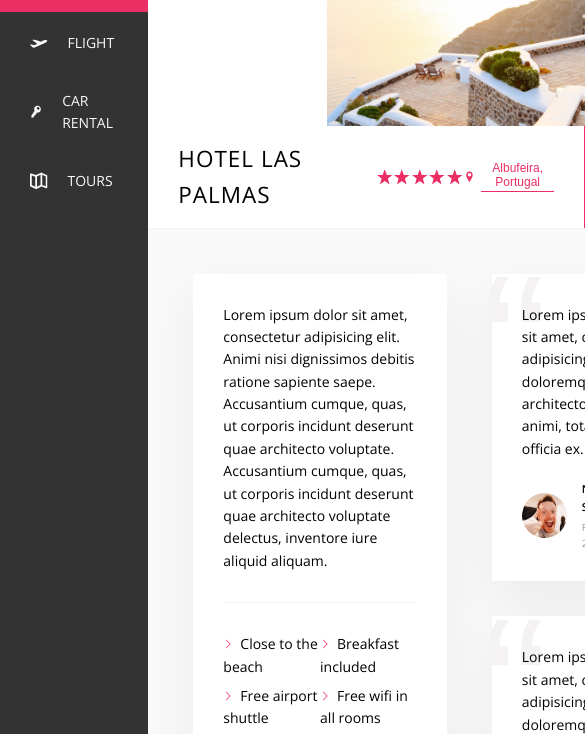
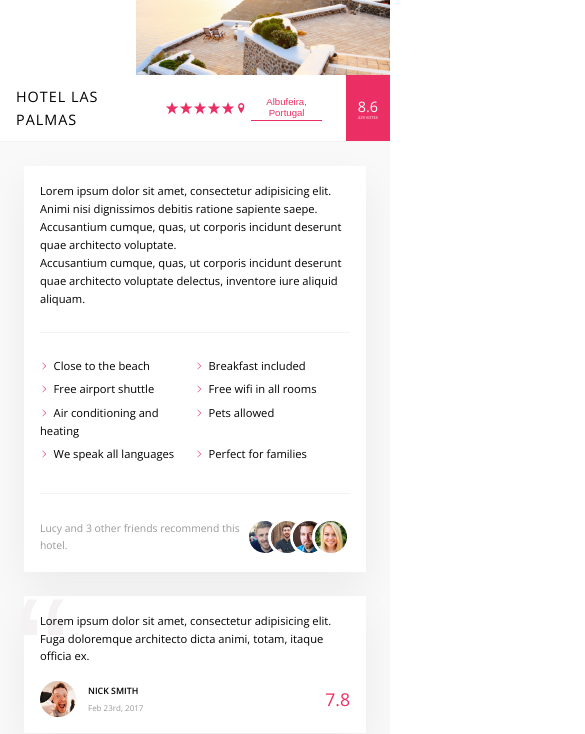
Before and after one commit to ahmed-s-fatahallah/trillo, a website: page index.html in a window 390 px wide. Shown: the part 225-959 px from the top of the page, 585 px wide, since content can reach past the window. Drawn offline with nearby package versions, Linux system fonts and the light colour scheme; files that its build step writes are made by us from their sources.

Commit message:
feat: Implement media queries for smaller screens

```diff
--- a/sass/base.scss
+++ b/sass/base.scss
@@ -20,6 +20,12 @@
   --line: 1px solid var(--color-grey-light-2);
 }
 
+$bp-largest: 75em; //1200px
+$bp-large: 68.75em; //1100px
+$bp-medium: 56.25em; //900px
+$bp-small: 37.5em; //600px
+$bp-smallest: 31.25em; //500px
+
 *,
 *::after,
 *::before {
@@ -30,7 +36,11 @@
 
 html {
   box-sizing: border-box;
-  font-size: 62.5%; //1rem==10px
+  font-size: 62.5%; //1rem = 10px
+
+  @media only screen and (max-width: $bp-large) {
+    font-size: 50%;
+  }
 }
 
 body {
--- a/sass/components.scss
+++ b/sass/components.scss
@@ -14,6 +14,13 @@
   display: flex;
   align-items: center;
   justify-content: center;
+
+  @media only screen and (max-width: $bp-smallest) {
+    order: 1;
+    flex: 0 0 100%;
+    background-color: var(--color-grey-light-2);
+  }
+
   &__input {
     font-family: inherit;
     font-size: inherit;
@@ -131,8 +138,17 @@
   flex-direction: column;
   gap: 0.5rem;
 
+  @media only screen and (max-width: $bp-medium) {
+    flex-direction: row;
+    margin: 0;
+  }
+
   &__item {
     position: relative;
+
+    @media only screen and (max-width: $bp-medium) {
+      flex: 1;
+    }
   }
 
   &__item::before {
@@ -170,6 +186,16 @@
 
     position: relative;
     z-index: 10;
+
+    @media only screen and (max-width: $bp-medium) {
+      justify-content: center;
+      padding: 2rem;
+    }
+
+    @media only screen and (max-width: $bp-small) {
+      flex-direction: column;
+      padding: 1.5rem 0.5rem;
+    }
   }
 
   &__icon {
@@ -178,6 +204,13 @@
 
     margin-right: 2rem;
     fill: currentColor;
+
+    @media only screen and (max-width: $bp-small) {
+      margin-right: 0;
+      width: 1.5rem;
+      height: 1.5rem;
+      margin-bottom: 0.7rem;
+    }
   }
 }
 
@@ -188,6 +221,10 @@
   text-align: center;
   padding: 2.5rem;
   color: var(--color-grey-light-4);
+
+  @media only screen and (max-width: $bp-medium) {
+    display: none;
+  }
 }
 
 ////////////////////////////////////////////////////////
@@ -216,6 +253,11 @@
     text-transform: uppercase;
     letter-spacing: 1px;
     padding: 1.5rem 3rem;
+
+    @media only screen and (max-width: $bp-small) {
+      font-size: 1.8rem;
+      padding: 1.25rem 2rem;
+    }
   }
 
   &__stars {
@@ -249,17 +291,29 @@
     align-items: center;
     justify-content: center;
     flex-direction: column;
+
+    @media only screen and (max-width: $bp-small) {
+      padding: 0 1.5rem;
+    }
   }
 
   &__rating-average {
     font-size: 2.25rem;
     font-weight: 300;
     margin-bottom: -3px;
+
+    @media only screen and (max-width: $bp-small) {
+      font-size: 1.8rem;
+    }
   }
 
   &__rating-count {
     font-size: 0.8rem;
     text-transform: uppercase;
+
+    @media only screen and (max-width: $bp-small) {
+      font-size: 0.5rem;
+    }
   }
 }
 
@@ -366,10 +420,8 @@
   align-items: center;
   justify-content: space-between;
 
-  &__recommend__count {
-  }
-
-  &__recommend__friends {
+  &__friends {
+    display: flex;
   }
 
   &__photo {
@@ -380,7 +432,7 @@
     border: 3px solid #fff;
 
     &:not(:last-child) {
-      margin-right: -1.5rem;
+      margin-right: -2rem;
     }
   }
 }
@@ -395,6 +447,11 @@
   margin-bottom: 3.5rem;
 
   position: relative;
+
+  @media only screen and (max-width: $bp-medium) {
+    padding: 2rem;
+    margin-bottom: 3rem;
+  }
 
   &__text {
     margin-bottom: 2rem;
@@ -462,6 +519,10 @@
   padding: 3.5rem;
   text-align: center;
 
+  @media only screen and (max-width: $bp-medium) {
+    padding: 2.5rem 0;
+  }
+
   &__book-now {
     font-size: 2rem;
     font-weight: 300;
--- a/sass/layout.scss
+++ b/sass/layout.scss
@@ -5,6 +5,12 @@
   box-shadow: var(--shadow-dark);
 
   min-height: 50rem;
+
+  @media only screen and (max-width: $bp-largest) {
+    margin: 0;
+    max-width: 100%;
+    width: 100%;
+  }
 }
 
 .header {
@@ -16,10 +22,19 @@
   display: flex;
   justify-content: space-between;
   align-items: center;
+
+  @media only screen and (max-width: $bp-smallest) {
+    flex-wrap: wrap;
+    align-content: space-around;
+    height: 11rem;
+  }
 }
 
 .content {
   display: flex;
+  @media only screen and (max-width: $bp-medium) {
+    flex-direction: column;
+  }
 }
 
 .sidebar {
@@ -42,6 +57,14 @@
   padding: 4.5rem;
   background-color: var(--color-grey-light-1);
   border-bottom: var(--line);
+
+  @media only screen and (max-width: $bp-medium) {
+    padding: 3rem;
+  }
+
+  @media only screen and (max-width: $bp-small) {
+    flex-direction: column;
+  }
 }
 
 .description {
@@ -50,6 +73,16 @@
   padding: 3rem;
   flex: 0 0 60%;
   margin-right: 4.5rem;
+
+  @media only screen and (max-width: $bp-medium) {
+    padding: 2rem;
+    margin-right: 3rem;
+  }
+
+  @media only screen and (max-width: $bp-small) {
+    margin-right: 0;
+    margin-bottom: 3rem;
+  }
 }
 
 .user-reviews {
```
